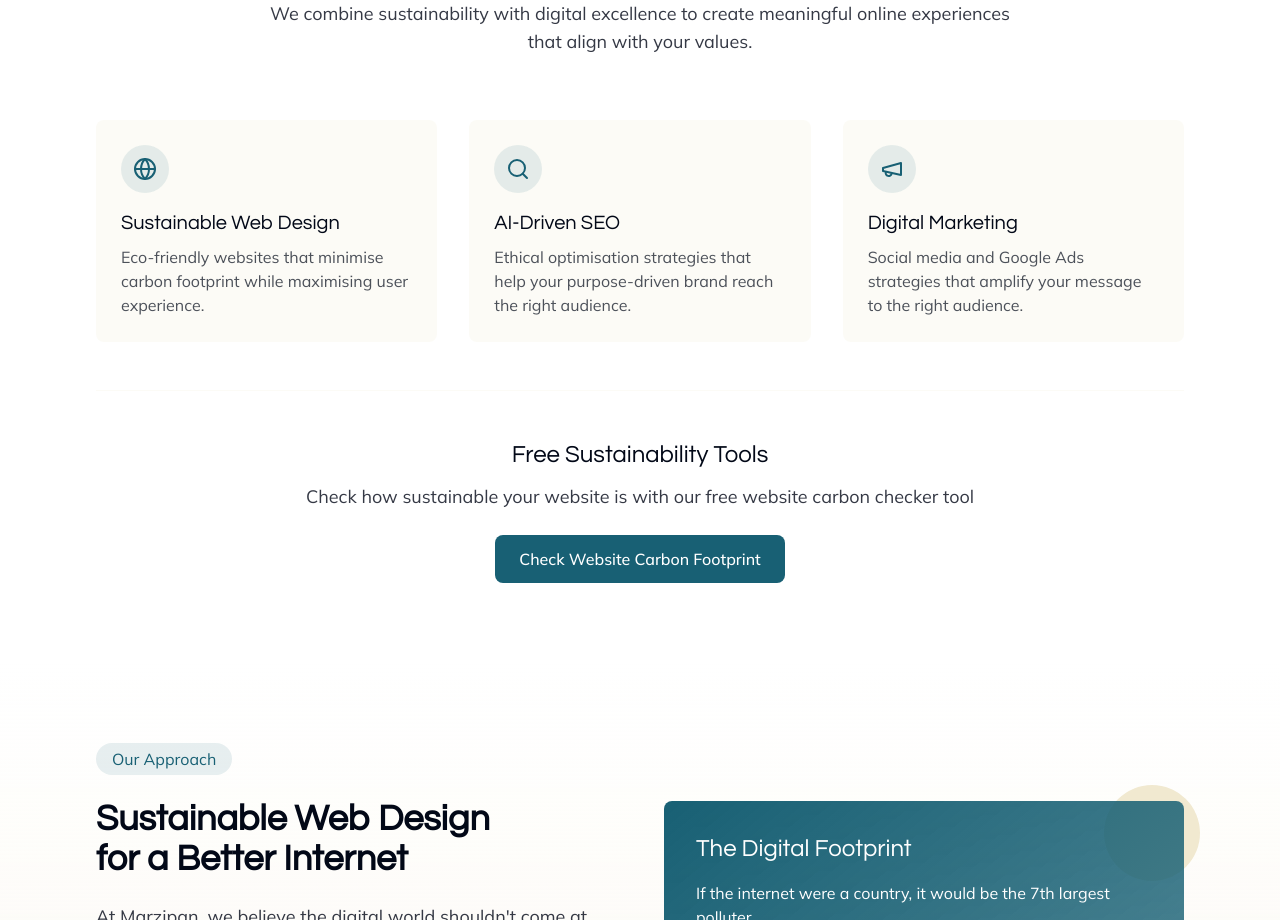
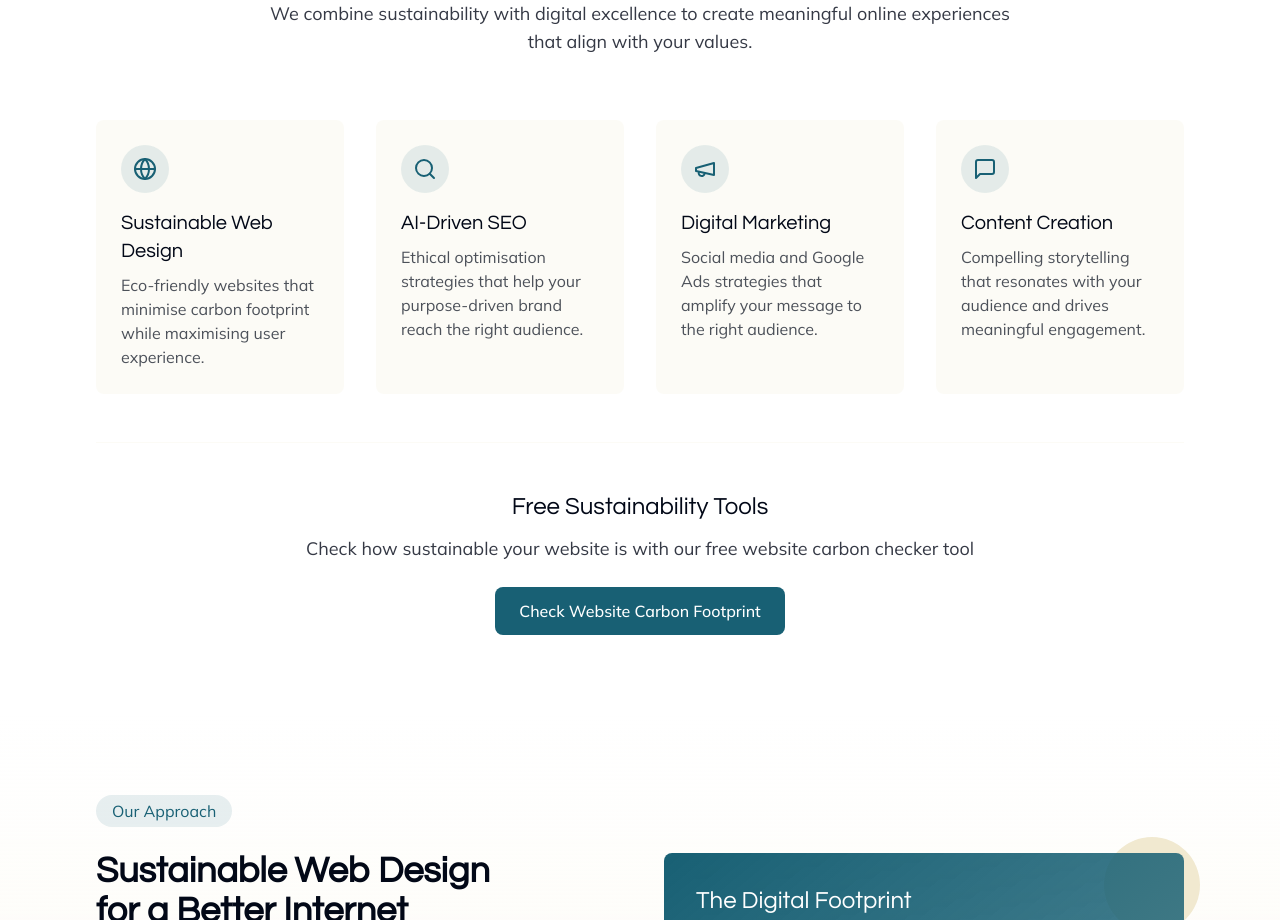
Before and after one commit to MarzipanMedia/purpose-web-glow, a React (Vite) app: page / in a window 1280 px wide. Shown: the part 1200-2120 px from the top of the page. Built offline with nearby package versions, Linux system fonts and the light colour scheme.

Commit message:
Add services to home page
Display services boxes on the home page.

```diff
--- a/src/components/Services.tsx
+++ b/src/components/Services.tsx
@@ -1,7 +1,7 @@
 
 import React from 'react';
 import { Link } from 'react-router-dom';
-import { Globe, Search, Megaphone } from 'lucide-react';
+import { Globe, Search, Megaphone, MessageSquare } from 'lucide-react';
 
 const Services = () => {
   const services = [
@@ -22,6 +22,12 @@ const Services = () => {
       description: "Social media and Google Ads strategies that amplify your message to the right audience.",
       icon: <Megaphone className="h-6 w-6" />,
       link: "/services/digital-marketing"
+    },
+    {
+      title: "Content Creation",
+      description: "Compelling storytelling that resonates with your audience and drives meaningful engagement.",
+      icon: <MessageSquare className="h-6 w-6" />,
+      link: "/services/content-creation"
     }
   ];
 
@@ -35,7 +41,7 @@ const Services = () => {
           </p>
         </div>
 
-        <div className="grid grid-cols-1 sm:grid-cols-2 lg:grid-cols-3 gap-6 md:gap-8">
+        <div className="grid grid-cols-1 sm:grid-cols-2 lg:grid-cols-4 gap-6 md:gap-8">
           {services.map((service, index) => (
             <Link
               to={service.link}
```
